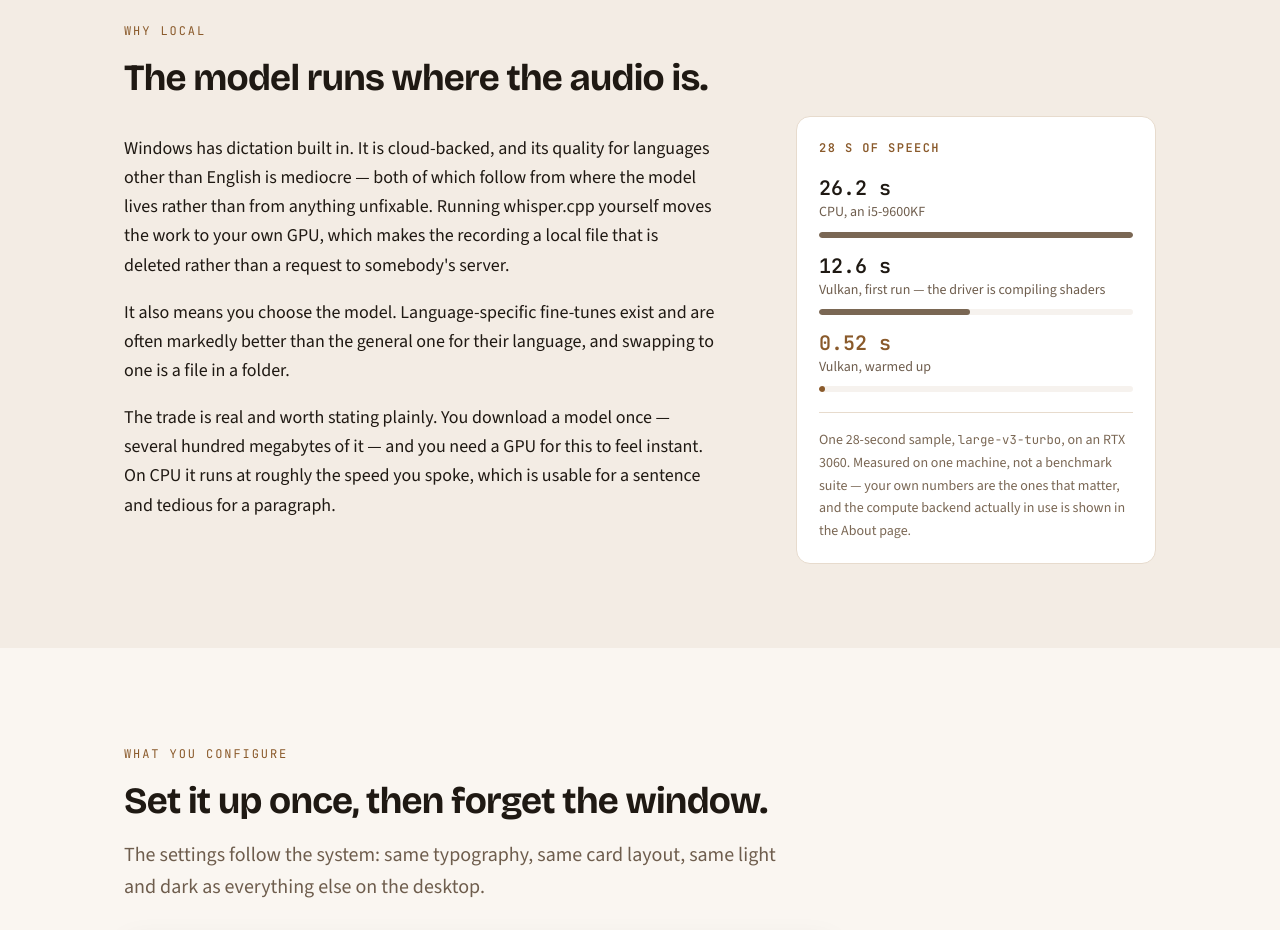
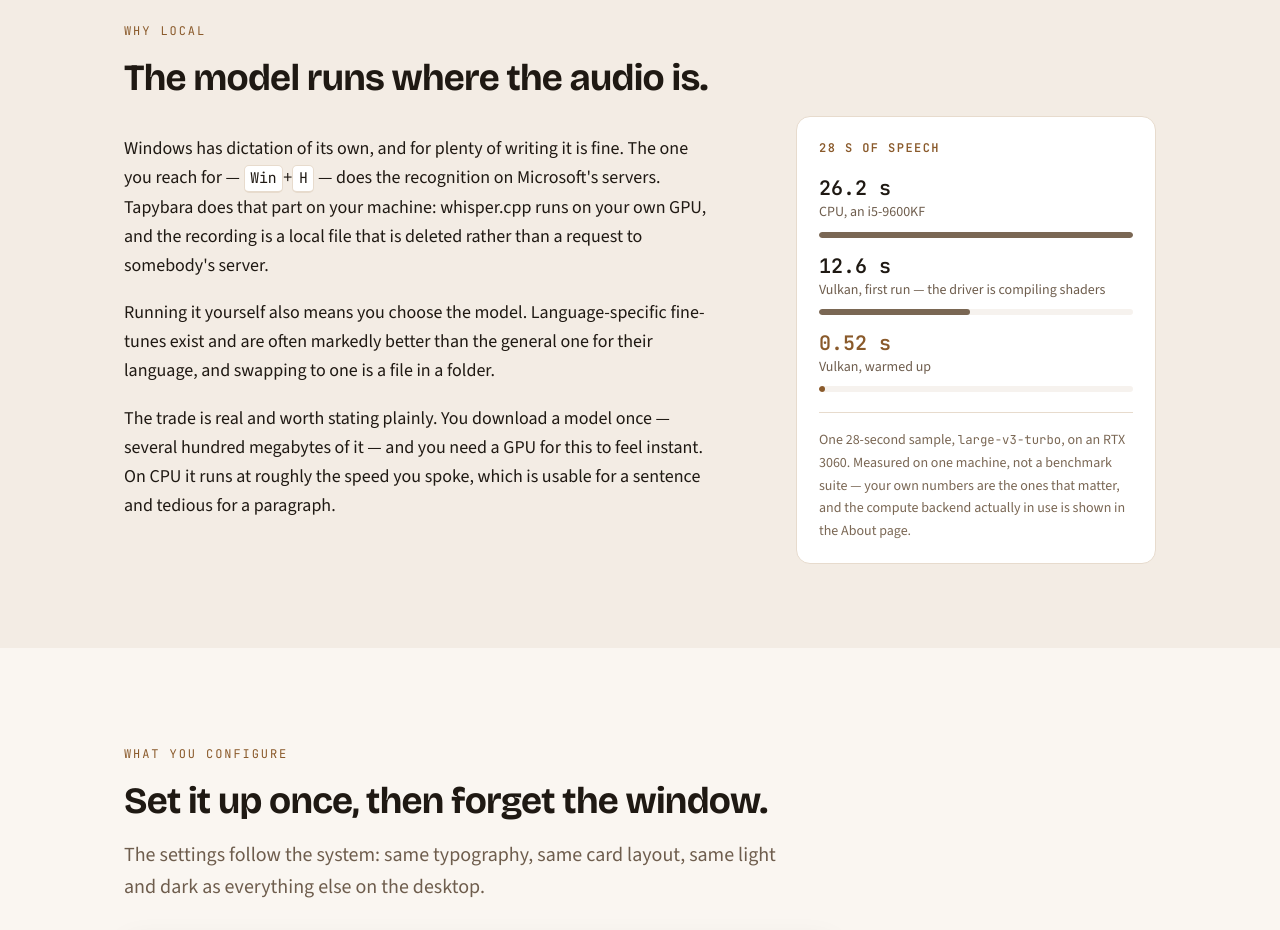
Before and after one commit to keshon/tapybara, a plain HTML site: page index.html in a window 1280 px wide. Shown: the part 2040-2970 px from the top of the page. Drawn offline with nearby package versions, Linux system fonts and the light colour scheme.

Commit message:
Cut the Windows comparison down to what is checkable
"Its quality for languages other than English is mediocre" had nothing behind
it. Microsoft publishes no per-language accuracy, voice typing supports a few
dozen languages including Russian, and there is no benchmark to point at.

The sentence after it was worse. Cloud hosting does not cause weak non-English
support, and Microsoft's framing is the reverse of the one this page made:
online recognition exists because a server-side model can be bigger than one
that fits on your GPU, not smaller. "Both follow from where the model lives" is
circular as well, since being cloud-backed is where the model lives.

What is documented is narrow, and enough. The privacy page says voice typing
uses online speech recognition; the voice typing page says it needs an internet
connection. So the text now names Win+H specifically rather than "Windows
dictation" — Windows also ships voice access, which dictates on-device and
works without a connection once its model is downloaded, and a blanket claim
would have been plainly wrong about it.

Voice access covers fifteen language variants and no Russian, which would have
made a fair argument on its own. It is left out because the section is better
for spending three sentences on the comparison and the rest on what this does
instead.

  https://support.microsoft.com/en-us/windows/speech-voice-activation-inking-typing-and-privacy-149e0e60-7c93-dedd-a0d8-5731b71a4fef
  https://support.microsoft.com/en-us/windows/use-voice-typing-to-talk-instead-of-type-on-your-pc-fec94565-c4bd-329d-e59a-af033fa5689f
  https://support.microsoft.com/en-us/accessibility/windows/voice-access/set-up-voice-access

```diff
--- a/index.html
+++ b/index.html
@@ -612,18 +612,18 @@
       <div class="split">
         <div class="main">
           <p>
-            Windows has dictation built in. It is cloud-backed, and its quality for
-            languages other than English is mediocre — both of which follow from
-            where the model lives rather than from anything unfixable. Running
-            whisper.cpp yourself moves the work to your own GPU, which makes the
-            recording a local file that is deleted rather than a request to
-            somebody's server.
+            Windows has dictation of its own, and for plenty of writing it is
+            fine. The one you reach for — <kbd>Win</kbd>+<kbd>H</kbd> — does the
+            recognition on Microsoft's servers. Tapybara does that part on your
+            machine: whisper.cpp runs on your own GPU, and the recording is a
+            local file that is deleted rather than a request to somebody's
+            server.
           </p>
 
           <p>
-            It also means you choose the model. Language-specific fine-tunes exist
-            and are often markedly better than the general one for their language,
-            and swapping to one is a file in a folder.
+            Running it yourself also means you choose the model. Language-specific
+            fine-tunes exist and are often markedly better than the general one for
+            their language, and swapping to one is a file in a folder.
           </p>
 
           <p>
```
Also changed, not shown: 1 other file.
